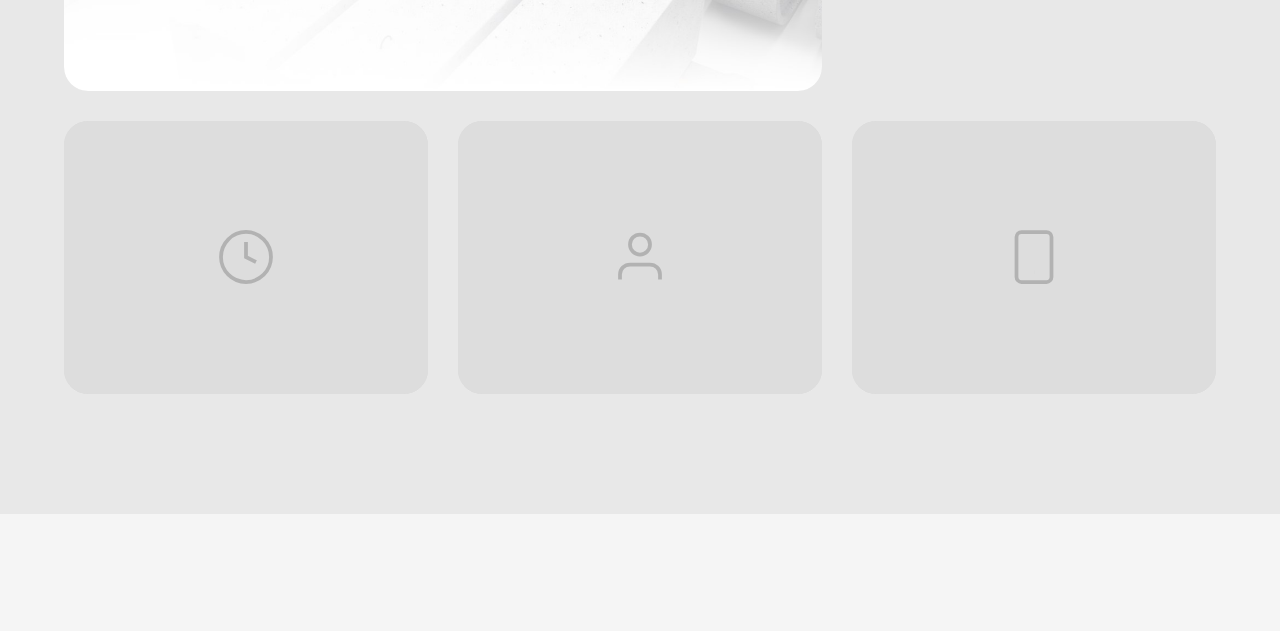
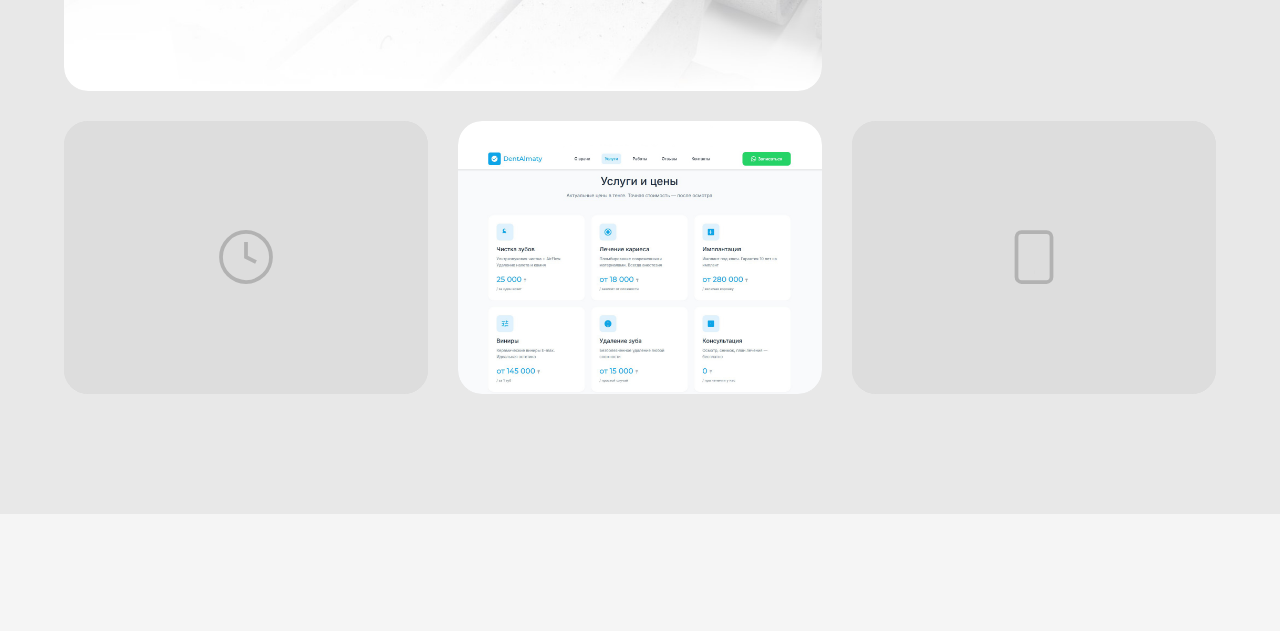
Before and after one commit to Sabir2025/rakishov, a plain HTML site: page index.html in a window 1280 px wide. Shown: the part 3471-4102 px from the top of the page. Drawn offline with Linux system fonts and the light colour scheme.

Commit message:
Add files via upload

```diff
--- a/index.html
+++ b/index.html
@@ -1610,10 +1610,7 @@
                 </div>
                 <div class="portfolio-item reveal">
                     <div class="portfolio-bg">
-                        <svg viewBox="0 0 24 24" fill="none" stroke-width="1.5">
-                            <path d="M20 21v-2a4 4 0 00-4-4H8a4 4 0 00-4 4v2"/>
-                            <circle cx="12" cy="7" r="4"/>
-                        </svg>
+                        <img src="img/SiteVis.jpg" alt="Сайт-визитка" style="width: 100%; height: 100%; object-fit: cover;">
                     </div>
                     <div class="portfolio-content">
                         <h3>Сайт-визитка</h3>
```
Also changed, not shown: img/SiteVis.jpg (added).
